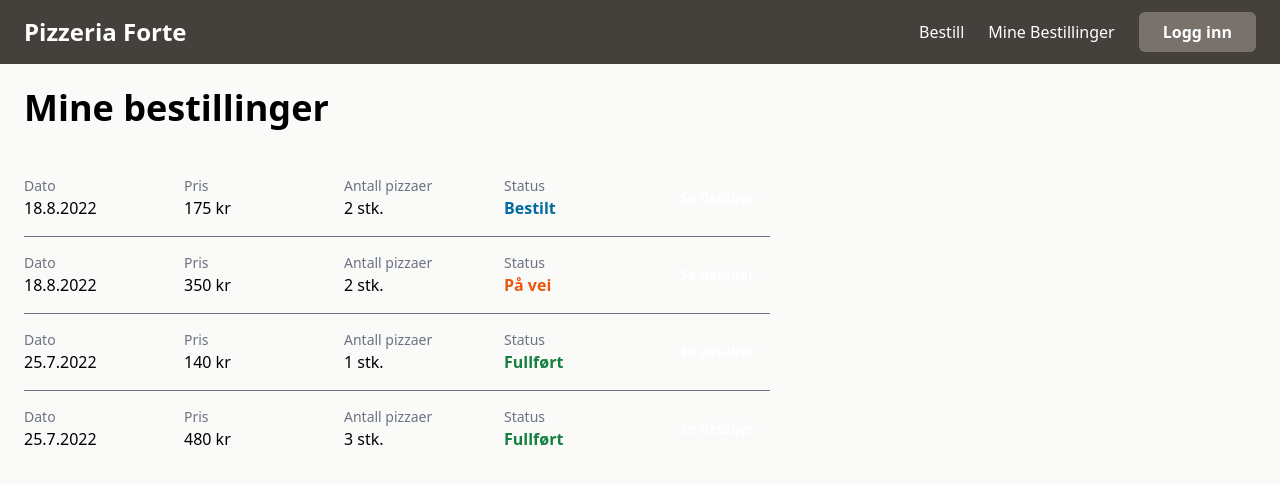
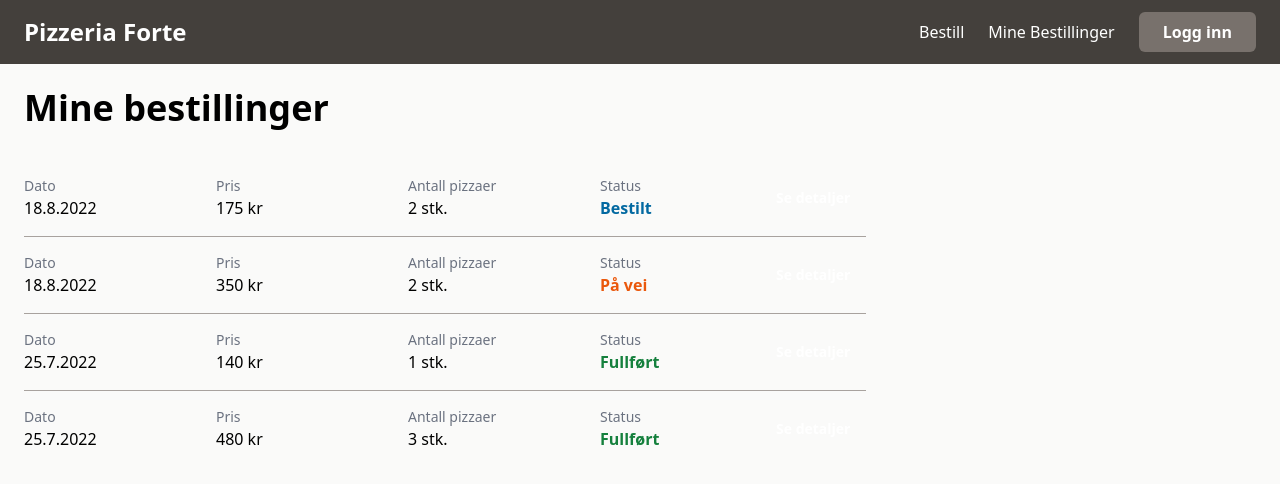
Before and after one commit to fortedigital/Developer-Academy-Frontend, a React (Create React App) app: page /mine-bestillinger in a window 1280 px wide. Shown: the top 484 px of the page. Built offline with nearby package versions, Linux system fonts and the light colour scheme.

Commit message:
Update MyOrders page

```diff
--- a/src/components/OrderItem.tsx
+++ b/src/components/OrderItem.tsx
@@ -2,8 +2,9 @@ import React from "react";
 import { IOrder } from "../interfaces/order";
 import Button from "./Button";
 
-type OrderCardProps = {
+type OrderItemProps = {
   order: IOrder;
+  onCheckDetails: () => void;
 };
 
 type FieldProps = {
@@ -18,18 +19,19 @@ const statusLabels = {
 };
 
 const Field = ({ label, value }: FieldProps) => (
-  <div className="w-24">
+  <div className="w-32">
     <p className="text-sm text-gray-500">{label}</p>
     <p>{value}</p>
   </div>
 );
 
-export default function OrderItem({ order }: OrderCardProps) {
+export default function OrderItem({ order, onCheckDetails }: OrderItemProps) {
   return (
-    <div className="flex items-center gap-16 py-4 ">
+    <div className="flex items-center gap-16 py-4">
       <Field label="Dato" value={order.date.toLocaleDateString("no-NB")} />
       <Field label="Pris" value={`${order.price} kr`} />
       <Field label="Antall pizzaer" value={`${order.items.length} stk.`} />
+      {/* <Field label="Status" value={statusLabels[order.status]} /> */}
       <div className="w-24">
         <p className="text-sm text-gray-500">Status</p>
         <p
@@ -44,16 +46,7 @@ export default function OrderItem({ order }: OrderCardProps) {
           {statusLabels[order.status]}
         </p>
       </div>
-      <Button
-        onClick={() =>
-          alert(
-            "Bestilling: \n\n" +
-              order.items.map((item) => item + "\n").join("")
-          )
-        }
-        variant="ghost"
-        size="small"
-      >
+      <Button onClick={() => onCheckDetails()} variant="ghost" size="small">
         Se detaljer
       </Button>
     </div>
--- a/src/components/ShoppingCart.tsx
+++ b/src/components/ShoppingCart.tsx
@@ -43,12 +43,12 @@ export default function ShoppingCart({
 
   return (
     <div
-      className="flex w-72 flex-col border-l border-stone-500 xl:w-96"
+      className="flex w-72 flex-col border-l border-stone-500 lg:w-96"
       id="shoppingcart"
     >
       <div className="grow  overflow-auto p-6">
         <h2 className="mb-4 text-2xl font-bold">Handlekurv</h2>
-        <div className="grid grid-cols-1 divide-y divide-gray-500">
+        <div className="grid grid-cols-1 divide-y divide-stone-300">
           {items.map((item, index) => (
             <ShoppingCartItem
               pizza={item}
--- a/src/interfaces/order.ts
+++ b/src/interfaces/order.ts
@@ -3,7 +3,7 @@ import { IPizza } from "./pizza";
 export interface IOrder {
   id: string;
   orderedBy: string;
-  items: string[];
+  items: IPizza[];
   price: number;
   date: Date;
   status: "ORDERED" | "IN_PROGRESS" | "DELIVERED";
--- a/src/pages/MyOrders.tsx
+++ b/src/pages/MyOrders.tsx
@@ -6,21 +6,46 @@ import { dummyOrders } from "../data/dummyOrders";
 
 export default function MyOrders() {
   const [orders, setOrders] = useState<IOrder[]>([]);
+  const [selectedOrder, setSelectedOrder] = useState<IOrder | undefined>();
 
   useEffect(() => {
     setOrders(dummyOrders as IOrder[]);
   }, []);
 
   return (
-    <div className="w-full p-6">
+    <div className="flex w-full flex-col p-6">
       <Heading>Mine bestillinger</Heading>
-      <div className="flex gap-x-4">
-        <div className="grid grid-cols-1 divide-y divide-gray-500">
+      <div className="flex overflow-y-auto">
+        <div className="flex flex-col divide-y divide-stone-400 overflow-y-auto pr-6">
           {orders.map((order, index) => (
-            <OrderItem order={order} key={index} />
+            <OrderItem
+              order={order}
+              onCheckDetails={() => setSelectedOrder(order)}
+              key={index}
+            />
           ))}
         </div>
-        {/* <div className="border border-gray-300 bg-white grow">Detaljer</div> */}
+        {selectedOrder && (
+          <div className="ml-6 flex max-w-[480px] grow flex-col rounded-md border border-gray-300 bg-white p-4">
+            <h2 className="mb-4 text-xl font-bold">Ordredetaljer</h2>
+            <p className="mb-4 text-gray-500">Ordrenummer: {selectedOrder.id}</p>
+            <div className="grid grid-cols-1 divide-y divide-stone-300 overflow-y-auto">
+              {selectedOrder.items.map((item, index) => (
+                <div
+                  className="flex items-center justify-between py-4"
+                  key={index}
+                >
+                  <p>{item.name}</p>
+                  <p className="font-bold">{item.price} kr</p>
+                </div>
+              ))}
+            </div>
+            <p className="mt-8 border-t border-stone-500 py-4">
+              Totalpris:{" "}
+              <span className="font-bold">{selectedOrder.price} kr</span>
+            </p>
+          </div>
+        )}
       </div>
     </div>
   );
```
